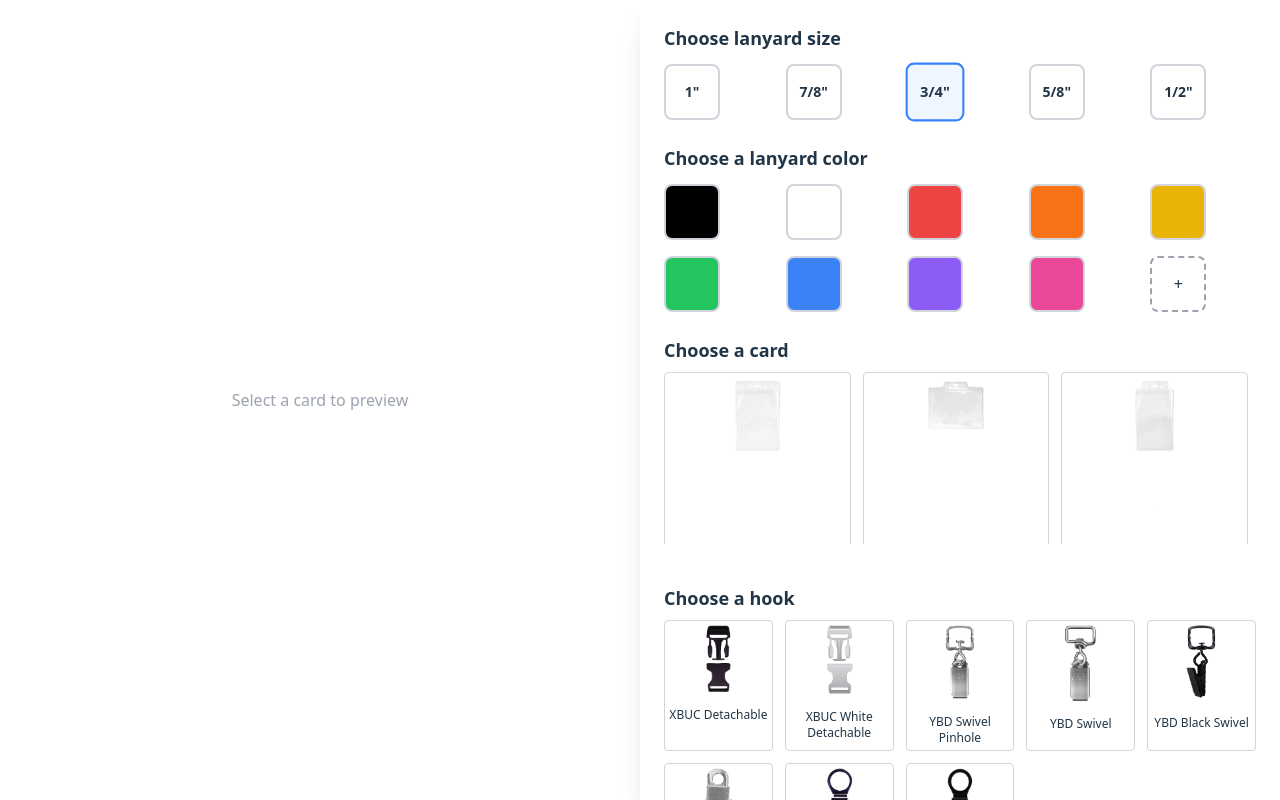
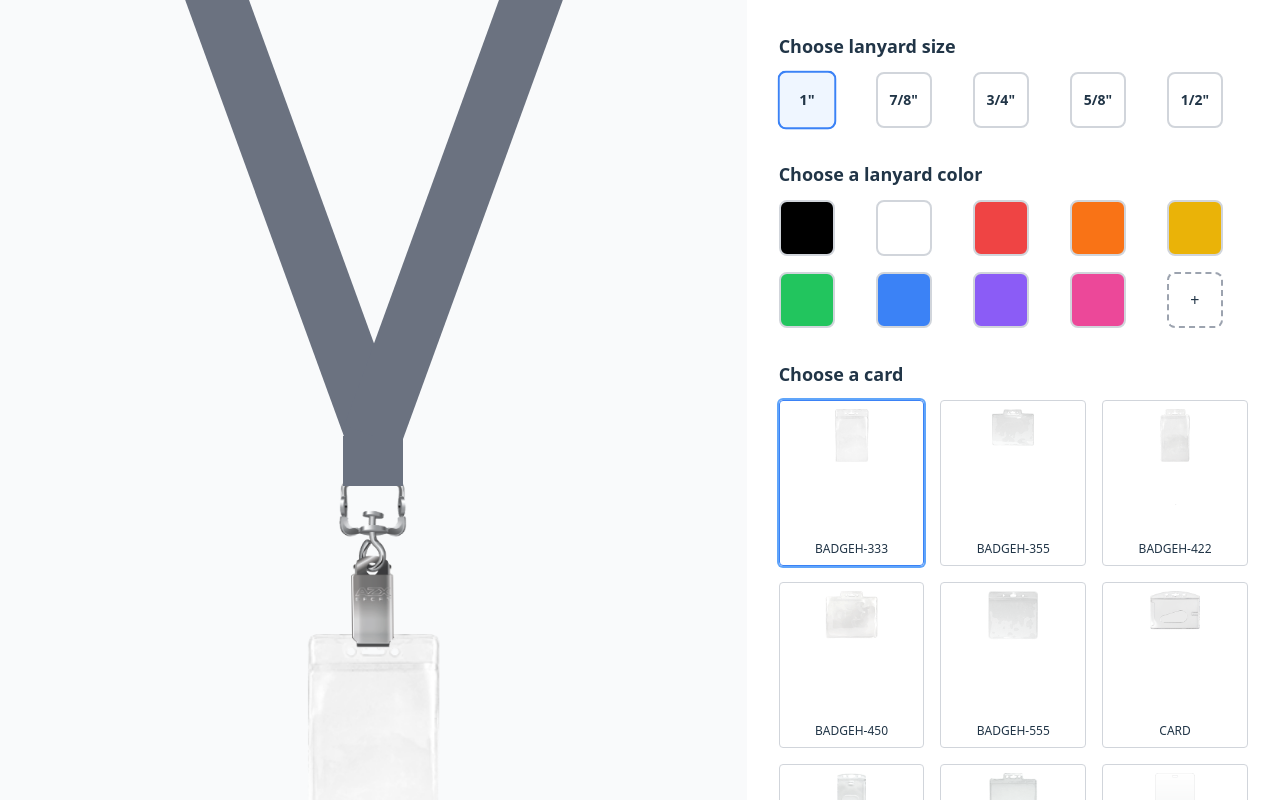
Before and after one commit to shyhassan/lanyard-app, a React (Vite) app: page / in a window 1280 px wide. Built offline with nearby package versions, Linux system fonts and the light colour scheme.

Commit message:
Finalize preview displays, add default preview, adjust straps and connector, improve right-side UI

```diff
--- a/src/App.jsx
+++ b/src/App.jsx
@@ -5,41 +5,46 @@ import LanyardSize from "./components/LanyardSizeSelector";
 import LanyardColor from "./components/LanyardColor";
 import LanyardHooks from "./components/LanyardHooks";
 import { cards } from "./assets";
+// import xbucDetachable from "./assets/hooks/xbuc_detachable.png";
+import { hooksList } from "./components/LanyardHooks";
+
 
 function App() {
-  const [selectedCard, setSelectedCard] = useState(null);
-  const [lanyardSize, setLanyardSize] = useState("3/4");
+
+  const [selectedCard, setSelectedCard] = useState(cards[0]);
+  const [lanyardSize, setLanyardSize] = useState("1");
   const [lanyardColor, setLanyardColor] = useState("#6B7280");
-  const [selectedHook, setSelectedHook] = useState(null);
+  const [selectedHook, setSelectedHook] = useState(hooksList[2]);
+
+
+
+//   const [selectedHook, setSelectedHook] = useState({
+//   name: "XBUC Detachable",
+//   src: xbucDetachable,
+// });
+
+
+  // const [selectedCard, setSelectedCard] = useState(null);
+  // const [selectedHook, setSelectedHook] = useState(null);
 
   return (
-    <div className="h-screen w-full flex overflow-hidden">
+    <div className="h-screen w-full overflow-hidden">
+  <div className="grid grid-cols-1 md:grid-cols-12 h-full">
 
-      <div className="grid grid-cols-1 md:grid-cols-2 w-full h-full">
-
-        {/* LEFT SIDE — PREVIEW */}
-        <div className="flex items-center justify-center h-full p-6">
-          <div className="w-full h-full flex items-center justify-center">
-            {selectedCard ? (
+    {/* LEFT — PREVIEW */}
+    <div className="md:col-span-7 sticky top-0 h-screen flex items-center justify-center bg-gray-50 p-8">
       <LanyardCard
         selectedCard={selectedCard}
         lanyardSize={lanyardSize}
         lanyardColor={lanyardColor}
         selectedHook={selectedHook}
       />
-            ) : (
-              <div className="text-gray-400 text-center">
-                Select a card to preview
-              </div>
-            )}
-          </div>
     </div>
 
-        {/* RIGHT SIDE — CONTROLS */}
-<div className="h-full bg-white p-6 shadow-xl flex flex-col gap-6 overflow-hidden">
+    {/* RIGHT — OPTIONS */}
+    <div className="md:col-span-5 h-screen overflow-y-auto bg-white p-8 shadow-xl">
 
-  {/* SIZE + COLOR (no scroll) */}
-  <div className="space-y-6">
+      <div className="space-y-8">
         <LanyardSize
           lanyardSize={lanyardSize}
           setLanyardSize={setLanyardSize}
@@ -49,12 +54,11 @@ function App() {
           lanyardColor={lanyardColor}
           setLanyardColor={setLanyardColor}
         />
-  </div>
 
-  {/* CARDS SECTION (SCROLLABLE) */}
-  <div className="flex flex-col flex-1 min-h-0">
-    <h2 className="text-lg font-bold mb-2">Choose a card</h2>
-    <div className="grid grid-cols-3 gap-3 overflow-y-auto pr-2 flex-1">
+        {/* Cards */}
+        <div>
+          <h2 className="text-lg font-bold mb-3">Choose a card</h2>
+          <div className="grid grid-cols-3 gap-4">
             {cards.map((card, i) => (
               <div
                 key={i}
@@ -65,43 +69,117 @@ function App() {
                     : "border-gray-300 hover:border-blue-300"
                 }`}
               >
-          <img
-            src={card.src}
-            alt={card.title}
-            className="w-full mb-1"
-          />
-          <p
-            className={`text-xs ${
-              selectedCard?.title === card.title
-                ? "font-bold text-blue-600"
-                : "font-medium text-gray-700"
-            }`}
-          >
-            {card.title}
-          </p>
+                <img src={card.src} alt={card.title} className="w-full mb-1" />
+                <p className="text-xs">{card.title}</p>
               </div>
             ))}
           </div>
         </div>
 
-  {/* HOOKS SECTION (SCROLLABLE) */}
-  <div className="flex flex-col flex-1 min-h-0">
+        {/* Hooks */}
         <LanyardHooks
           selectedHook={selectedHook}
           setSelectedHook={setSelectedHook}
         />
       </div>
 
+    </div>
+
+  </div>
+</div>
+
+  );
+}
+
+export default App;
 
 
 
 
 
-</div>
+// return (
+// <div className="h-screen w-full flex overflow-hidden">
 
-      </div>
-    </div>
-  );
-}
+//       <div className="grid grid-cols-1 md:grid-cols-2 w-full h-full">
 
-export default App;
+//         {/* LEFT SIDE — PREVIEW */}
+//         <div className="flex items-center justify-center h-full p-6">
+//           <div className="w-full h-full flex items-center justify-center">
+//             {selectedCard ? (
+//               <LanyardCard
+//                 selectedCard={selectedCard}
+//                 lanyardSize={lanyardSize}
+//                 lanyardColor={lanyardColor}
+//                 selectedHook={selectedHook}
+//               />
+//             ) : (
+//               <div className="text-gray-400 text-center">
+//                 Select a card to preview
+//               </div>
+//             )}
+//           </div>
+//         </div>
+
+//         {/* RIGHT SIDE — CONTROLS */}
+// {/* <div className="h-full bg-white p-6 shadow-xl flex flex-col gap-6 overflow-y-auto "> */}
+// <div className="h-full bg-white p-8 shadow-xl flex flex-col gap-6 overflow-y-auto m-4 rounded-lg">
+//   {/* SIZE + COLOR (no scroll) */}
+//   <div className="space-y-6">
+//     <LanyardSize
+//       lanyardSize={lanyardSize}
+//       setLanyardSize={setLanyardSize}
+//     />
+
+//     <LanyardColor
+//       lanyardColor={lanyardColor}
+//       setLanyardColor={setLanyardColor}
+//     />
+//   </div>
+
+//   {/* CARDS SECTION (SCROLLABLE) */}
+//   <div className="flex flex-col flex-1 min-h-0">
+//     <h2 className="text-lg font-bold mb-2">Choose a card</h2>
+//     <div className="grid grid-cols-3 gap-3 overflow-y-auto pr-2 flex-1">
+//       {cards.map((card, i) => (
+//         <div
+//           key={i}
+//           onClick={() => setSelectedCard(card)}
+//           className={`cursor-pointer border rounded p-2 transition text-center ${
+//             selectedCard?.title === card.title
+//               ? "border-blue-500 ring-2 ring-blue-400"
+//               : "border-gray-300 hover:border-blue-300"
+//           }`}
+//         >
+//           <img
+//             src={card.src}
+//             alt={card.title}
+//             className="w-full mb-1"
+//           />
+//           <p
+//             className={`text-xs ${
+//               selectedCard?.title === card.title
+//                 ? "font-bold text-blue-600"
+//                 : "font-medium text-gray-700"
+//             }`}
+//           >
+//             {card.title}
+//           </p>
+//         </div>
+//       ))}
+//     </div>
+//   </div>
+
+//   {/* HOOKS SECTION (SCROLLABLE) */}
+//   <div className="flex flex-col flex-1 min-h-0">
+//     <LanyardHooks
+//       selectedHook={selectedHook}
+//       setSelectedHook={setSelectedHook}
+//     />
+//   </div>
+
+// </div>
+
+//       </div>
+//     </div>
+
+// );
--- a/src/components/LanyardCard.jsx
+++ b/src/components/LanyardCard.jsx
@@ -9,69 +9,50 @@ function LanyardCard({ selectedCard, lanyardSize, lanyardColor, selectedHook })
   const hookWidth = selectedHook ? currentSize.strapWidth * 4 : 0;
 
   return (
-    <div className="relative flex flex-col items-center">
-
+   <div
+  className="relative flex flex-col items-center"
+  style={{ transform: `scale(${currentSize.scale || 1})`, transformOrigin: "top center" }}
+>
   {/* STRAPS CONTAINER */}
   <div
     className="relative flex justify-center items-start w-full"
-        style={{ height: `${currentSize.strapHeight + currentSize.connectorHeight + hookWidth}px` }}
+    style={{ height: `${(currentSize.strapHeight + currentSize.connectorHeight + (selectedHook ? currentSize.hookWidth : 0)) * (currentSize.scale || 1)}px` }}
   >
-
-        {/* CONNECTOR (top front of straps) */}
+    {/* CONNECTOR */}
     <div
-  className="absolute"  // removed bg-gray-400
+      className="absolute"
       style={{
         width: `${currentSize.strapWidth}px`,
         height: `${currentSize.connectorHeight}px`,
-    top: `${currentSize.connectorTop}px`,
+        top: `${currentSize.connectorTop + (currentSize.verticalOffset || 0)}px`,
         left: "50%",
         transform: "translateX(-50%)",
-    zIndex: 3,                  // in front of straps
-    backgroundColor: lanyardColor,  // ✅ dynamic color
-    borderRadius: "2px",           // optional: slightly rounded
+        zIndex: 3,
+        backgroundColor: lanyardColor,
       }}
     />
 
-
-
-
-        {/* <div
-
-
-          className="absolute bg-gray-400"
-          style={{
-            width: `${currentSize.strapWidth}px`,
-            height: `${currentSize.connectorHeight}px`,
-            top: `${currentSize.connectorTop}px`,
-            left: "50%",
-            transform: "translateX(-50%)",
-            zIndex: 3, // in front of straps
-          }}
-        /> */}
-
-        {/* LEFT STRAP */}
+    {/* LEFT & RIGHT STRAPS */}
     <div
       className="absolute"
       style={{
         width: `${currentSize.strapWidth}px`,
         height: `${currentSize.strapHeight}px`,
         backgroundColor: lanyardColor,
-            top: `${currentSize.connectorHeight}px`, // start below connector
+        top: `${currentSize.connectorHeight + (currentSize.strapTopOffset || 0) + (currentSize.verticalOffset || 0)}px`,
         left: "50%",
         transform: `translateX(${currentSize.left.translateX}) rotate(${currentSize.left.rotate}deg)`,
         transformOrigin: currentSize.left.origin,
         zIndex: 1,
       }}
     />
-
-        {/* RIGHT STRAP */}
     <div
       className="absolute"
       style={{
         width: `${currentSize.strapWidth}px`,
         height: `${currentSize.strapHeight}px`,
         backgroundColor: lanyardColor,
-            top: `${currentSize.connectorHeight}px`, // start below connector
+        top: `${currentSize.connectorHeight + (currentSize.strapTopOffset || 0) + (currentSize.verticalOffset || 0)}px`,
         left: "50%",
         transform: `translateX(${currentSize.right.translateX}) rotate(${currentSize.right.rotate}deg)`,
         transformOrigin: currentSize.right.origin,
@@ -79,29 +60,29 @@ function LanyardCard({ selectedCard, lanyardSize, lanyardColor, selectedHook })
       }}
     />
 
-        {/* HOOK (below connector, above card) */}
+    {/* HOOK */}
     {selectedHook && (
       <img
         src={selectedHook.src}
         alt={selectedHook.name}
         className="absolute left-1/2 -translate-x-1/2"
         style={{
-      width: `${hookWidth}px`,
-      top: `${currentSize.hookTop}px`,   //  MUST be hookTop
+          width: `${currentSize.hookWidth}px`,
+          top: `${currentSize.hookTop + (currentSize.verticalOffset || 0)}px`,
           zIndex: 2,
         }}
       />
     )}
   </div>
 
-      {/* CARD (below hook) */}
+  {/* CARD */}
   <img
     src={selectedCard.src}
     alt={selectedCard.title}
     className="relative mt-2"
     style={{
       width: `${currentSize.cardWidth}px`,
-          top: `${currentSize.cardTop}px`,
+      top: `${currentSize.cardTop + (currentSize.verticalOffset || 0)}px`,
       zIndex: 1,
     }}
   />
--- a/src/components/LanyardHooks.jsx
+++ b/src/components/LanyardHooks.jsx
@@ -8,7 +8,7 @@ import ybdBlkNonSwivel from "../assets/hooks/ybdblk_non_swivel.png";
 import ybdnsCirNonSwivel from "../assets/hooks/ybdns_cir_non_swivel.png";
 import ybdnsCirBlkNonSwivel from "../assets/hooks/ybdns_cir_blk_non_swivel.png";
 
-const hooksList = [
+export const hooksList = [
   { name: "XBUC Detachable", src: xbucDetachable },
   { name: "XBUC White Detachable", src: xbucWhiteDetachable },
   { name: "YBD Swivel Pinhole", src: ybdSwivelPinhole },
--- a/src/config/LanyardSizes.js
+++ b/src/config/LanyardSizes.js
@@ -1,73 +1,103 @@
 export const lanyardSizes = {
+
   "1": {
+    verticalOffset: -50,
+    scale: 1,
+
+    hookWidth: 230,
+    strapTopOffset: 200,
+
     cardWidth: 500,
-    strapWidth: 40,
-    strapHeight: 270,
+    strapWidth: 60,
+    strapHeight: 500,
     connectorHeight: 50,
 
-    // manual offsets for alignment
-    connectorTop: 310,
-    hookTop: 350,
-    cardTop: -40,
+    connectorTop: 730,
+    hookTop: 770,
+    cardTop: 140,
 
-    left: { rotate: -20, translateX: "-278%", origin: "top right" },
-    right: { rotate: 20, translateX: "178%", origin: "top left" },
+    left: { rotate: -20, translateX: "-200px", origin: "top right" },
+    right: { rotate: 20, translateX: "142px", origin: "top left" },
   },
 
   "7/8": {
-    cardWidth: 400,
-    strapWidth: 35,
-    strapHeight: 240,
-    connectorHeight: 50,
+    verticalOffset: -50,
+    scale: 1,
 
-    connectorTop: 279,
-    hookTop: 320,
-    cardTop: -35,
+    hookWidth: 230,
+    strapTopOffset: 200,
 
-    left: { rotate: -22, translateX: "-310%", origin: "top right" },
-    right: { rotate: 22, translateX: "210%", origin: "top left" },
+    cardWidth: 500,
+    strapWidth: 55,
+    strapHeight: 500,
+    connectorHeight: 60,
+
+    connectorTop: 720,
+    hookTop: 770,
+    cardTop: 130,
+
+    left: { rotate: -20, translateX: "-198px", origin: "top right" },
+    right: { rotate: 20, translateX: "140px", origin: "top left" },
   },
 
   "3/4": {
-    cardWidth: 350,
-    strapWidth: 35,
-    strapHeight: 210,
-    connectorHeight: 40,
+    verticalOffset: -50,
+    scale: 1,
 
-    connectorTop: 242,
-    hookTop: 270,
-    cardTop: -40,
+    hookWidth: 230,
+    strapTopOffset: 200,
 
-    left: { rotate: -22, translateX: "-270%", origin: "top right" },
-    right: { rotate: 22, translateX: "170%", origin: "top left" },
+    cardWidth: 500,
+    strapWidth: 50,
+    strapHeight: 500,
+    connectorHeight: 70,
+
+    connectorTop: 710,
+    hookTop: 770,
+    cardTop: 120,
+
+    left: { rotate: -20, translateX: "-195px", origin: "top right" },
+    right: { rotate: 20, translateX: "143px", origin: "top left" },
   },
 
   "5/8": {
-    cardWidth: 300,
-    strapWidth: 20,
-    strapHeight: 180,
-    connectorHeight: 35,
+    verticalOffset: -50,
+    scale: 1,
 
-    connectorTop: 200,
-    hookTop: 230,
-    cardTop: -30,
+    hookWidth: 230,
+    strapTopOffset: 200,
 
-    left: { rotate: -24, translateX: "-410%", origin: "top right" },
-    right: { rotate: 24, translateX: "310%", origin: "top left" },
+    cardWidth: 500,
+    strapWidth: 45,
+    strapHeight: 500,
+    connectorHeight: 80,
+
+    connectorTop: 700,
+    hookTop: 770,
+    cardTop: 120,
+
+    left: { rotate: -20, translateX: "-193px", origin: "top right" },
+    right: { rotate: 20, translateX: "146px", origin: "top left" },
   },
 
   "1/2": {
-    cardWidth: 260,
-    strapWidth: 15,
-    strapHeight: 150,
-    connectorHeight: 30,
+    verticalOffset: -50,
+    scale: 1,
 
-    connectorTop: 160,
-    hookTop: 190,
-    cardTop: -25,
+    hookWidth: 230,
+    strapTopOffset: 200,
 
-    left: { rotate: -25, translateX: "-70px", origin: "top right" },
-    right: { rotate: 25, translateX: "55px", origin: "top left" },
+    cardWidth: 500,
+    strapWidth: 40,
+    strapHeight: 500,
+
+    connectorHeight: 90,
+    connectorTop: 700,
+    hookTop: 780,
+    cardTop: 110,
+
+    left: { rotate: -20, translateX: "-189px", origin: "top right" },
+    right: { rotate: 20, translateX: "149px", origin: "top left" },
   },
 };
 
```
Lines whose indentation alone changed are shown as unchanged.
